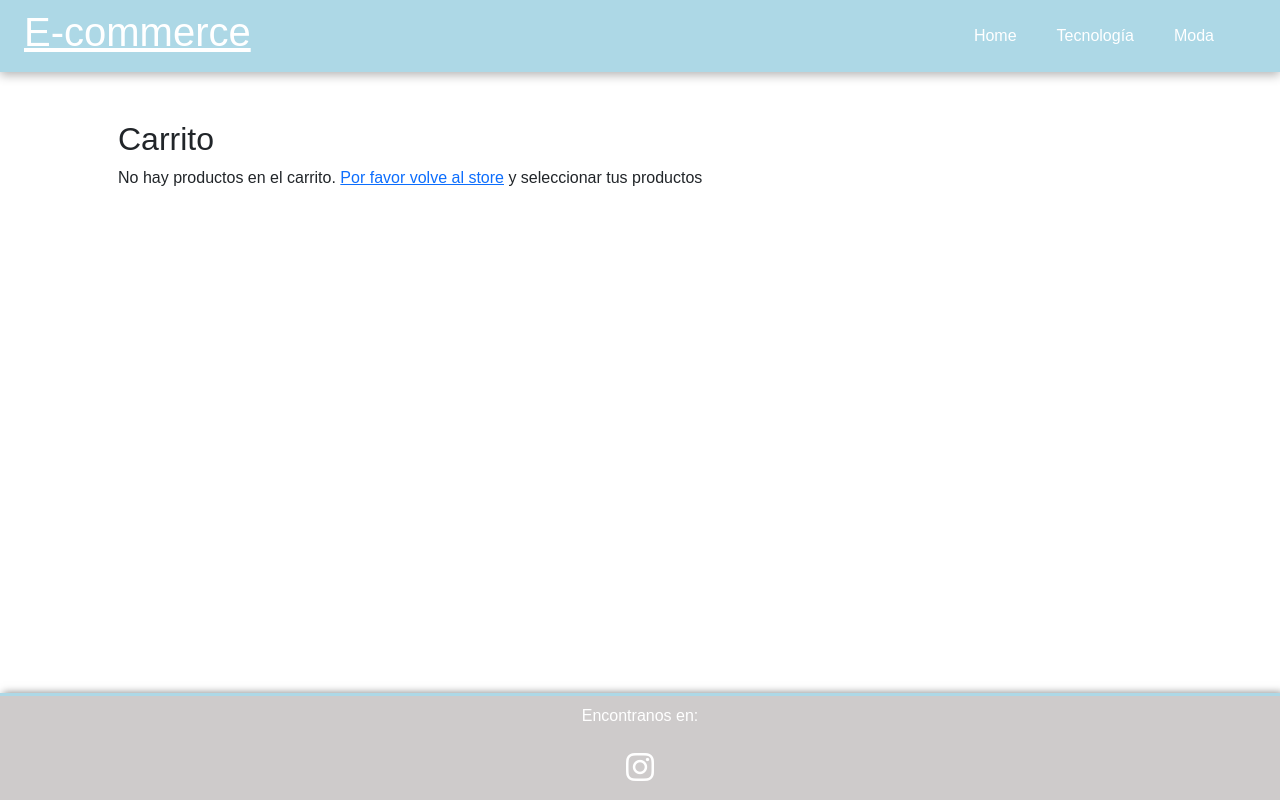
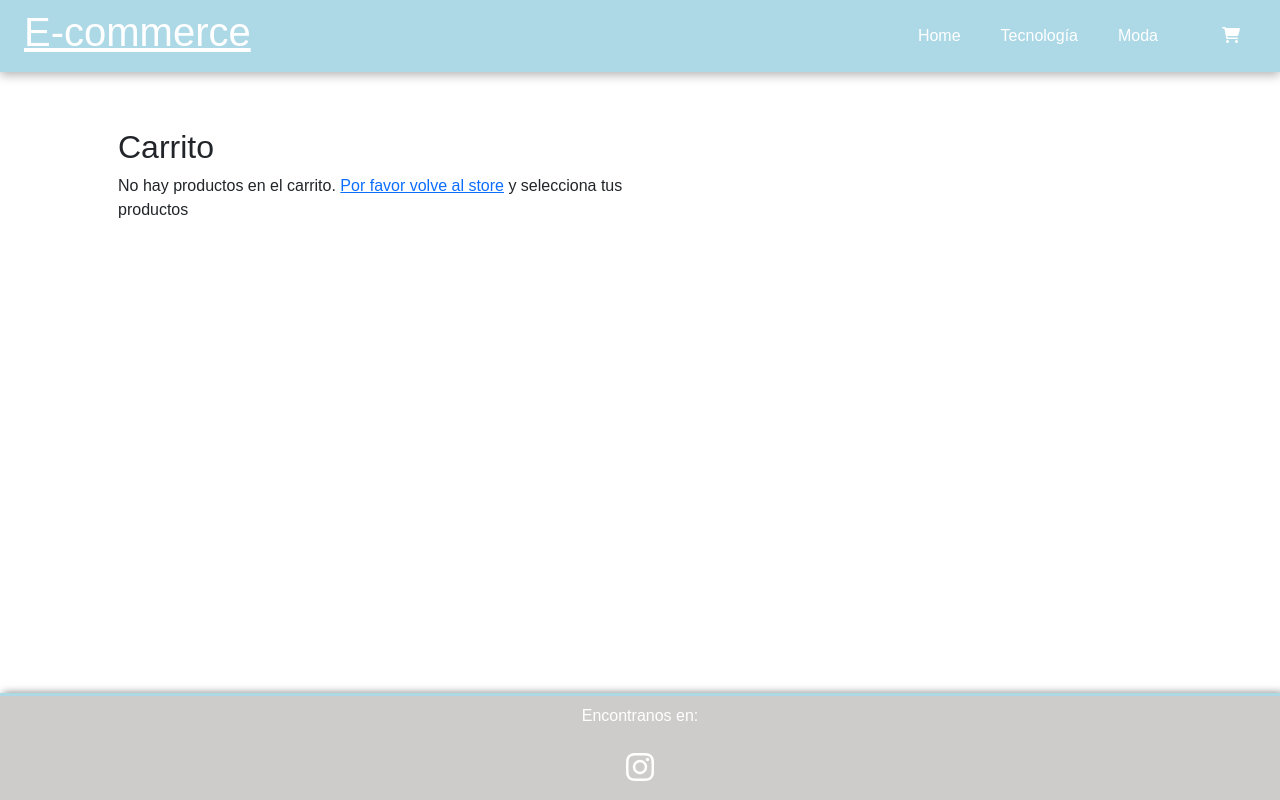
Before and after one commit to maximilianosarmiento/cursoReact_sarmiento, a React (Create React App) app in the folder app/: page /carrito in a window 1280 px wide. Built offline with nearby package versions, Linux system fonts and the light colour scheme.

Commit message:
Desafio Firebase 1

```diff
--- a/app/src/components/Carrito.js
+++ b/app/src/components/Carrito.js
@@ -1,30 +1,56 @@
 import React from 'react'
 import { useContext } from 'react'
 import { contexto } from './CartContext'
-import {NavLink} from 'react-router-dom'
+import { NavLink } from 'react-router-dom'
+import Button from 'react-bootstrap/Button'
+import { db } from './Firebase'
+import { addDoc, collection, serverTimestamp } from 'firebase/firestore'
+
 const Carrito = () => {
 
-  const { carrito, borrarDelCarrito, cantidad, calcularTotalItems } = useContext(contexto)
+  const { carrito, borrarDelCarrito, cantidad, calcularTotalItems, calcularPrecioTotal, precioTotal, totalItems  } = useContext(contexto)
   console.log(carrito)
+  console.log(totalItems)
+
+
+  const btnConfirmarCompra = () => {
+
+      const pedidoVenta = {
+        buyer: {
+          nombre: 'Maxi Sarmiento',
+          telefono: '123456789',
+          email: "MaxiSarmiento@cursoReact.com"
+        },
+        items: totalItems,
+        date: serverTimestamp(),
+        total: precioTotal,
+      }
+      const ventasCollection = collection(db, "ventas");
+      const pedido = addDoc(ventasCollection, pedidoVenta )
+      console.log(pedido);
+    }
+
 
   return (
     <>
-      <h2>Carrito</h2>
-      {carrito.length === 0 ? <p>No hay productos en el carrito. <NavLink to="/">Por favor volve al store</NavLink> y seleccionar tus productos </p> : <p>Cantidad de productos en carrito: {calcularTotalItems()}.</p>
-      }{
+      <div className='carritoTextContainer'>
+        <h2>Carrito</h2>
+        {carrito.length === 0 ? <p>No hay productos en el carrito. <NavLink to="/">Por favor volve al store</NavLink> y selecciona tus productos </p> : <p>Cantidad de productos en carrito: {totalItems}.  Precio Total: ${precioTotal}</p>
+        }</div>
+      {
         carrito.map(elemento => (
-          <div key={elemento.producto.id}>
+
+          <div key={elemento.producto.id} id="cards">
             <img src={elemento.producto.img} alt="" />
             <p>{elemento.producto.nombre}</p>
             <p>{elemento.producto.precio}</p>
-            <p>Cantidad seleccionada: {cantidad}</p>
-            <p>Precio total: {elemento.producto.precio *cantidad}</p>
-            <button onClick={() => borrarDelCarrito(elemento.producto.id)}>borrar</button>
+            <p>Cantidad seleccionada: {elemento.cantidad}</p>
+            <p>Precio total: {elemento.producto.precio * elemento.cantidad}</p>
+            <Button className="btnDetalle" onClick={() => borrarDelCarrito(elemento.producto.id)}>borrar</Button>
           </div>
-        ))
-      }
-
-
+        )
+        )}
+      {carrito.length > 0 && <Button className="btn" onClick={()=>{btnConfirmarCompra()}}>Finalizar Compra</Button>}
     </>
   )
 }
--- a/app/src/components/CartContext.js
+++ b/app/src/components/CartContext.js
@@ -7,6 +7,8 @@ const MiProvider = ({ children }) => {
 
     const [carrito, setCarrito] = useState([]);
     const [cantidad, setCantidad] = useState(0);
+    const [totalItems, setTotalItems] = useState(0);
+    const [precioTotal , setPrecioTotal] = useState(0);
 
     const borrarDelCarrito = (id)=>{
 
@@ -29,19 +31,31 @@ const MiProvider = ({ children }) => {
 
     const calcularTotalItems = ()=>{
         let total = 0
-        carrito.forEach(elemento => {
+        carrito.map(elemento => {
             total += elemento.cantidad
-        });
-        return total
-    }
+        })
+        setTotalItems(total) ;
+
+    };
+
+     const calcularPrecioTotal=()=>{
+        let total = 0
+        carrito.map(elemento => {
+            total += elemento.producto.precio * elemento.cantidad;
+        })
+        setPrecioTotal(total);
+    };
 
     const valorDelContexto = {
         borrarDelCarrito,
         limpiarCarrito,
         carrito,
         cantidad,
+        precioTotal,
+        totalItems,
         calcularTotalItems,
         agregarAlCarrito,
+        calcularPrecioTotal
     };
 
     return <Provider value={valorDelContexto}>{children}</Provider>;
--- a/app/src/components/CartWidget.js
+++ b/app/src/components/CartWidget.js
@@ -1,14 +1,11 @@
 import { Link } from "react-router-dom";
-import { useContext } from "react";
-import { contexto } from "./CartContext";
+
 const CartWidget =() =>{
-    const {calcularTotalItems} = useContext(contexto)
+
     return(
-        <>
-        {calcularTotalItems() > 0 && <div className="contenedorCarrito">
-            <Link to="/carrito"><i className="fa-solid fa-cart-shopping"></i></Link>
-        </div>}
-        </>
+         <Link to="/carrito"><i className="fa-solid fa-cart-shopping iconoCarrito"></i></Link>
+
+
 
     );
 }
--- a/app/src/components/Item.js
+++ b/app/src/components/Item.js
@@ -11,8 +11,8 @@ const Item = (props) => {
       <img src={producto.img} alt={producto.nombre} />
       <h5>{producto.nombre}</h5>
       <h6>Precio: ${producto.precio}</h6>
-      <Button variant="primary" className="btnDetalle"><Link to={`/item/${producto.id}`}className="detalle">
-        Ver detalle</Link></Button>
+      <Link to={`/item/${producto.id}`}className="detalle"><Button variant="primary" className="btnDetalle">
+        Ver detalle</Button></Link>
     </div>
   );
 };
--- a/app/src/components/ItemCount.js
+++ b/app/src/components/ItemCount.js
@@ -1,34 +1,36 @@
-import {useState} from "react"
+import { useState } from "react"
 import Button from "react-bootstrap/esm/Button"
 
-const ItemCount =({initial,stock,onAdd}) => {
+const ItemCount = ({ initial, stock, onAdd }) => {
 
-    let [contador,setContador] = useState(initial)
+    let [contador, setContador] = useState(initial)
 
-    const agregar =()=>{
-        if (contador<stock){
-        setContador(contador+1)
+    const agregar = () => {
+        if (contador < stock) {
+            setContador(contador + 1)
         }
     }
 
-    const restar =()=>{
-        if (contador>initial){
-            setContador(contador-1)
+    const restar = () => {
+        if (contador > initial) {
+            setContador(contador - 1)
         }
     }
 
-    const confirmar =()=>{
+    const confirmar = () => {
         onAdd(contador)
     }
 
     return (
         <>
             <p>Productos Seleccionados : {contador}</p>
-            <Button className="btn" onClick={agregar}>Agregar</Button>
-            <Button className="btn" onClick={restar}>Quitar</Button>
-            <Button className="confirmar" onClick={confirmar}>Confirmar Compra</Button>
+            <div className="contenedorBtnCount">
+                <Button className="btn" onClick={restar}>-</Button>
+                <Button className="confirmar" onClick={confirmar}>Confirmar Compra</Button>
+                <Button className="btn" onClick={agregar}>+</Button>
+            </div>
         </>
-    )
+            )
 }
 
-export default ItemCount;
+            export default ItemCount;
--- a/app/src/components/ItemDetail.js
+++ b/app/src/components/ItemDetail.js
@@ -2,6 +2,7 @@ import React, { useState } from "react";
 import ItemCount from "./ItemCount";
 import { Link } from "react-router-dom";
 import CartWidget from "./CartWidget";
+import Button from 'react-bootstrap/Button'
 import { contexto } from './CartContext';
 import { useContext } from "react";
 
@@ -11,6 +12,7 @@ const ItemDetail = (props) => {
   console.log(props)
 
   const carritoContext = useContext(contexto)
+  console.log(carritoContext)
 
   const onAdd = (unidades) => {
     carritoContext.agregarAlCarrito(item,unidades)
@@ -24,11 +26,10 @@ const ItemDetail = (props) => {
     <div id="cardDetalle">
       <img src={item.img} />
       <h4>{item.nombre}</h4>
-      <h5>$ {item.precio}</h5>
+      <h5>Precio: ${item.precio}</h5>
       <h6>{item.descripcion}</h6>
-      {confCompra ? <ItemCount initial={1} stock={7} onAdd={onAdd} /> : <Link to='/carrito' className="btnDetalle"><p className="pcarrito">Ir al carrito</p></Link>}
+      {confCompra ? <ItemCount initial={1} stock={7} onAdd={onAdd} /> : <Link to='/carrito'><Button className="btn">Ir al carrito</Button></Link>}
     </div>
-
   );
 };
 
--- a/app/src/components/ItemDetailContainer.js
+++ b/app/src/components/ItemDetailContainer.js
@@ -5,7 +5,7 @@ import itemProductos from "../Utiles";
 import ItemDetail from "./ItemDetail";
 import { useParams } from "react-router-dom";
 import { db } from './Firebase'
-import { getDoc, collection, doc, where, query, getDocs } from "firebase/firestore";
+import {collection,where, query, getDocs } from "firebase/firestore";
 
 const ItemDetailContainer = (props) => {
     console.log(props)
--- a/app/src/components/ItemListContainer.js
+++ b/app/src/components/ItemListContainer.js
@@ -38,7 +38,7 @@ const ItemListContainer = (props) => {
     const greeting = props.greeting
     return (
         <>
-            <h1>{greeting}</h1>
+            <h2>{greeting}</h2>
             <ItemList lista={listaProductos} />
         </>
     );
--- a/app/src/components/NavBar.js
+++ b/app/src/components/NavBar.js
@@ -9,7 +9,7 @@ const NavBar = () => {
                 <Link to='/'>Home</Link>
                 <Link to='/categoria/Tecnologia'>Tecnología</Link>
                 <Link to='/categoria/Moda'>Moda</Link>
-                <Link className="btn" to='/carrito'><CartWidget /></Link>
+                <Link className="btnCarrito" to='/carrito'><CartWidget /></Link>
             </nav>
         </>
     );
--- a/app/src/style.scss
+++ b/app/src/style.scss
@@ -68,6 +68,7 @@ main{
 
     #cardContainer{
         display: flex;
+        flex-direction: row;
         margin: 10;
         padding: 1rem;
 
@@ -105,25 +106,7 @@ main{
         }
 
 
-            .btnDetalle{
-            padding: 0.5rem;
-            font-size: 1rem;
-            border-radius: 10px;
-            margin-bottom: 0.5rem;
-            background-color: $colorPrimario;
-            border: none;
-            &:hover{
-                background-color: rgb(109, 193, 221);
-                color: #fff;
-                box-shadow: 0 0px 5px rgba(0, 0, 0, 0.5);
-                transition: all 0.2s ease-in-out;
-            }
-                a{
-                    text-decoration: none;
-                    color: white;
 
-            }
-            }
         }
         #cardDetalle{
             border: 2px solid lightblue;
@@ -143,6 +126,44 @@ main{
         }
 
 }
+.contenedorBtnCount{
+    display: flex;
+    justify-content: space-around;
+    align-items: center;
+    margin-top: 0.5rem;
+    margin-bottom: 0.5rem;
+    width: 50%;
+}
+.btn{
+    padding: 0.5rem;
+    font-size: 1rem;
+    border-radius: 10px;
+    margin-bottom: 0.5rem;
+    margin-top: 0.5rem;
+    background-color: $colorPrimario;
+    border: none;
+    &:hover{
+        background-color: rgb(109, 193, 221);
+        color: #fff;
+        box-shadow: 0 0px 5px rgba(0, 0, 0, 0.3);
+        transition: all 0.2s ease-in-out;
+    }
+        a{
+            text-decoration: none;
+            color: white;
+
+    }
+    }
+
+
+    .carritoTextContainer{
+        display: block;
+        justify-content: center;
+        align-items: center;
+        margin-top: 0.5rem;
+        margin-bottom: 0.5rem;
+        width: 50%;
+    }
 
 #main__footer{
     background-color: rgb(206, 203, 203);
```
